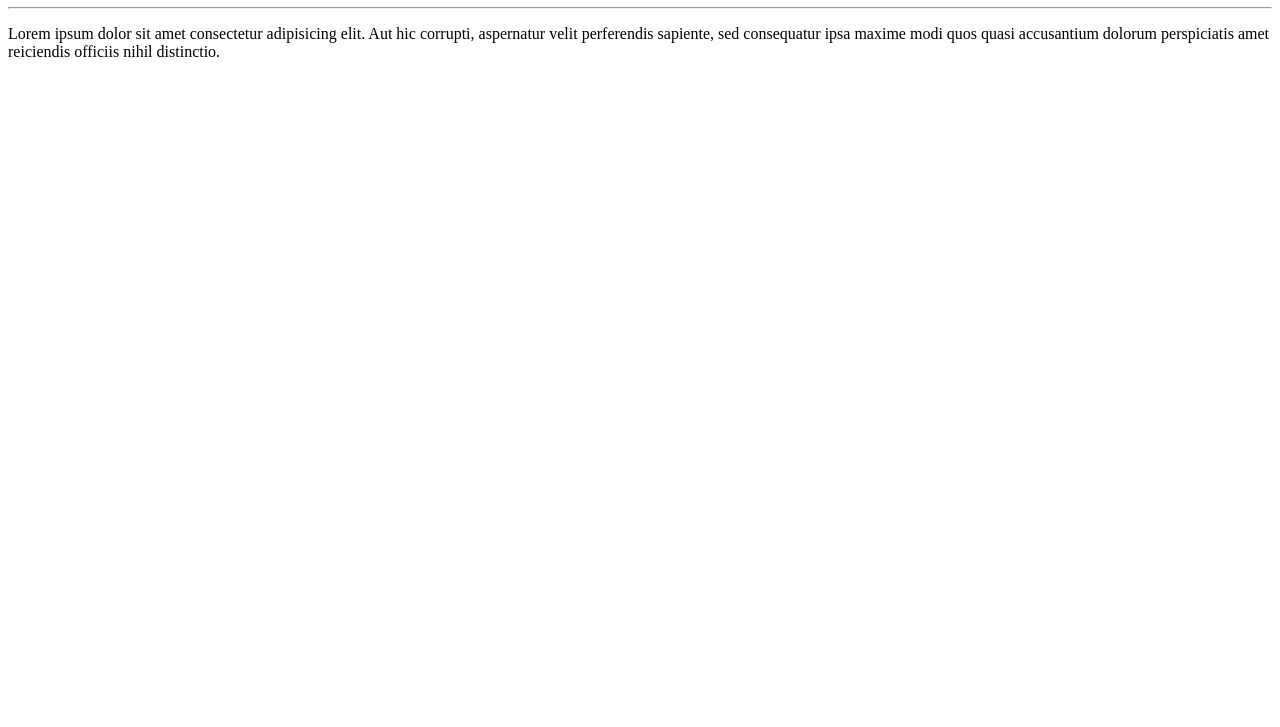
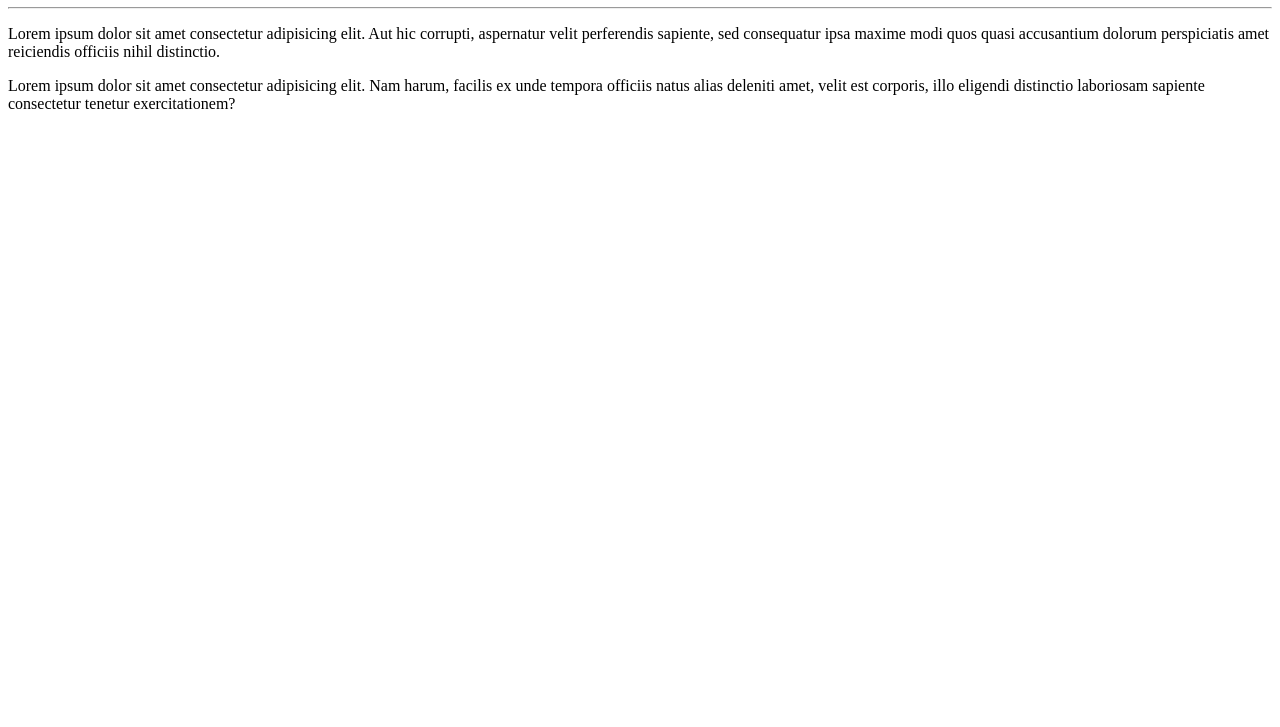
Before and after one commit to ItalloArthur/Ola-Mundo, a plain HTML site: page site-exemplo/index.html in a window 1280 px wide. Shown: the part 73-800 px from the top of the page. Drawn offline with Linux system fonts and the light colour scheme.

Commit message:
Adicionando um parágrafo

```diff
--- a/site-exemplo/index.html
+++ b/site-exemplo/index.html
@@ -9,5 +9,6 @@
     <h1>Hello, world</h1>
     <hr>
     <p>Lorem ipsum dolor sit amet consectetur adipisicing elit. Aut hic corrupti, aspernatur velit perferendis sapiente, sed consequatur ipsa maxime modi quos quasi accusantium dolorum perspiciatis amet reiciendis officiis nihil distinctio.</p>
+    <p>Lorem ipsum dolor sit amet consectetur adipisicing elit. Nam harum, facilis ex unde tempora officiis natus alias deleniti amet, velit est corporis, illo eligendi distinctio laboriosam sapiente consectetur tenetur exercitationem?</p>
 </body>
 </html>
```
